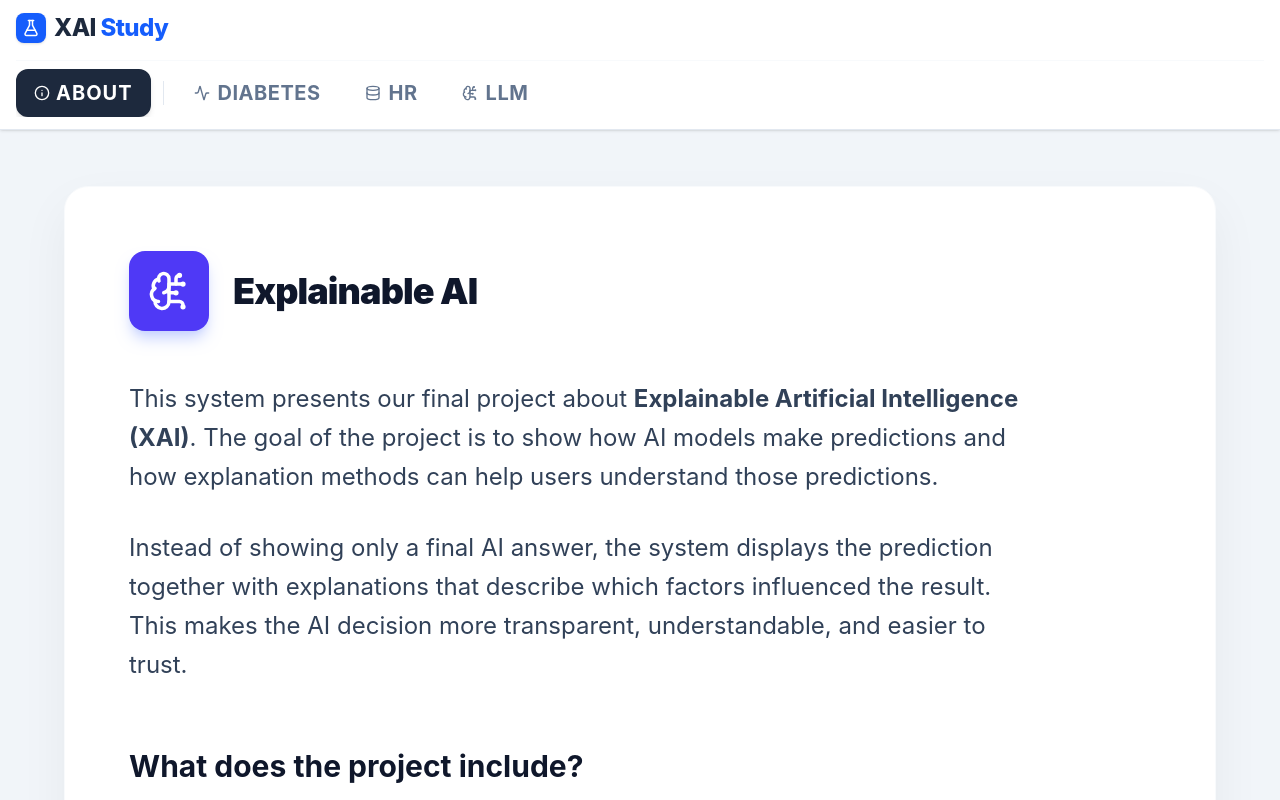
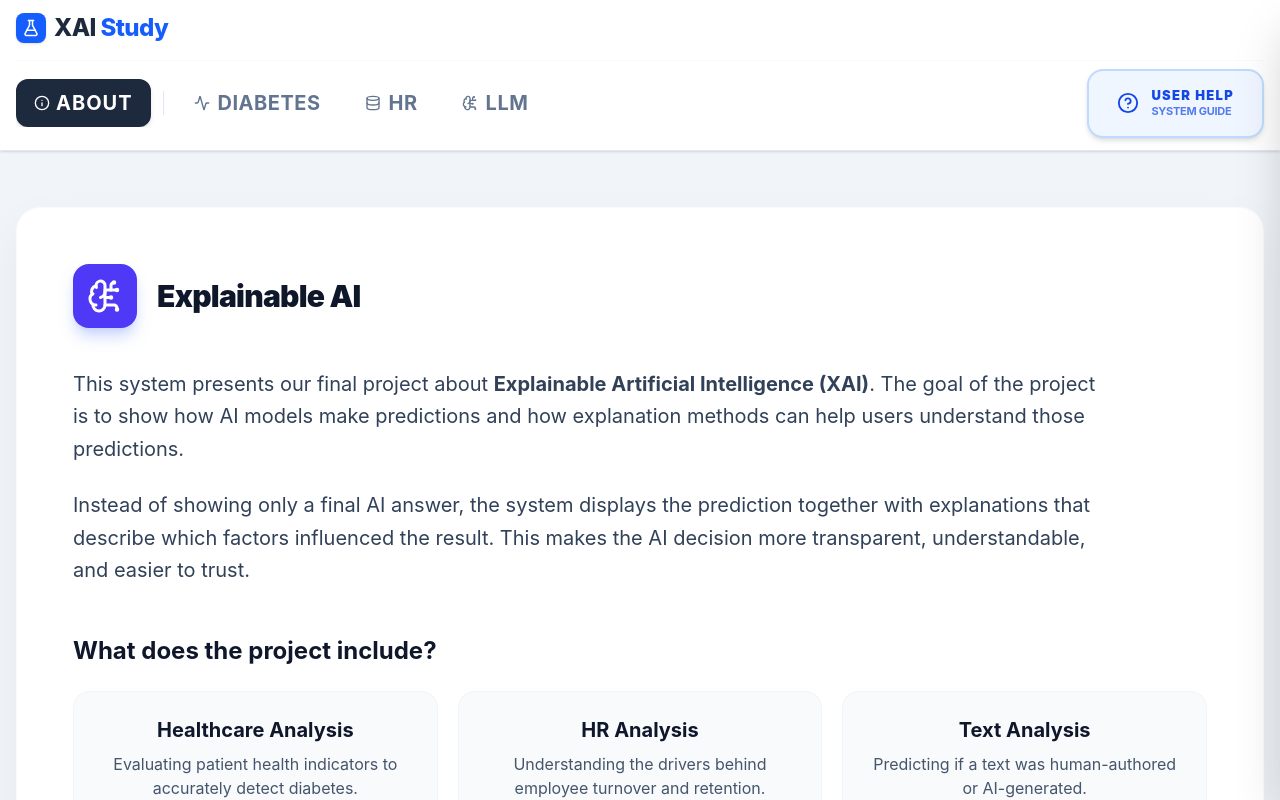
Before and after one commit to YardenNahum/XAI_Project_Development, a React (Vite) app in the folder XAI_Project/Frontend/: page /#/about in a window 1280 px wide. Built offline with nearby package versions, Linux system fonts and the light colour scheme.

Commit message:
about page and help button fix

```diff
--- a/XAI_Project/Frontend/Components/NavigationBar.jsx
+++ b/XAI_Project/Frontend/Components/NavigationBar.jsx
@@ -1,30 +1,24 @@
 import React from 'react';
 import { useNavigate, useLocation } from 'react-router-dom';
 import { useStudy } from './StudyContext.jsx';
-import { Check, FlaskConical, Info } from 'lucide-react';
+import { FlaskConical, Info } from 'lucide-react';
+import StudySteps from './UI/StudySteps.jsx';
+
 /**
- * Renders the navigation bar for the application.
- * The navigation bar includes the application logo, an "About" button, and buttons for each domain in the study.
- * @returns
+ * Navbar component that displays logo and domain navigation.
+ * StudySteps (Help Guide) is positioned on the opposite side of the domains.
  */
 const Navbar = () => {
   const navigate = useNavigate();
   const location = useLocation();
-  // Access study state and functions from context
-  const {
-    domainOrder,
-    titlesAndIConsMap
-  } = useStudy();
-
+  const { domainOrder, titlesAndIConsMap } = useStudy();
 
   return (
     <header className="bg-white border-b border-slate-200 shadow-sm sticky top-0 z-50">
       <div className="max-w-[1600px] mx-auto px-4 py-3 flex flex-col gap-4">
 
-        {/*logo*/}
+        {/* Top Row: Logo */}
         <div className="flex items-center gap-6">
-
-          {/* logo */}
           <div
             className="flex items-center gap-2 cursor-pointer shrink-0"
             onClick={() => navigate('/about')}
@@ -38,10 +32,12 @@ const Navbar = () => {
           </div>
         </div>
 
-        {/* about and domain navigation */}
-        <div className="flex items-center gap-2 overflow-x-auto no-scrollbar pt-2 border-t border-slate-50">
+        {/* Bottom Row: Domains (Left) and Help (Right) */}
+        <div className="flex items-center justify-between pt-2 border-t border-slate-50">
 
-          {/* About Button  */}
+          {/* Left Side: Navigation Buttons */}
+          <div className="flex items-center gap-2 overflow-x-auto no-scrollbar">
+            {/* About Button */}
             <button
               onClick={() => navigate('/about')}
               className={`flex items-center cursor-pointer gap-1.5 px-4 py-2 rounded-xl text-xl font-bold uppercase tracking-wider transition-all border-2
@@ -59,6 +55,7 @@ const Navbar = () => {
             {/* Domain buttons */}
             {domainOrder.map((id) => {
               const item = titlesAndIConsMap[id];
+              if (!item) return null;
               const Icon = item.icon;
               const isActive = location.pathname.includes(id);
               return (
@@ -77,6 +74,13 @@ const Navbar = () => {
               );
             })}
           </div>
+
+          {/* Right Side: Help Center Button (StudySteps) */}
+          <div className="shrink-0">
+            <StudySteps />
+          </div>
+
+        </div>
       </div>
     </header>
   );
--- a/XAI_Project/Frontend/Components/Pages/AboutPage.jsx
+++ b/XAI_Project/Frontend/Components/Pages/AboutPage.jsx
@@ -1,44 +1,48 @@
 import React from 'react';
 import { useNavigate } from 'react-router-dom';
+import { useStudy } from '../StudyContext'; // 1. Import the hook
 import {
   BrainCircuit,
   ArrowRight,
   BarChart3,
   SlidersHorizontal,
-  RefreshCw,
-  MousePointer2,
-  Lightbulb
+  RefreshCw
 } from 'lucide-react';
 
 import ExplanationCard from '../UI/ExplanationCard';
 
 export default function AboutPage() {
   const navigate = useNavigate();
+  const { domainOrder } = useStudy();
 
   const handleStart = () => {
-    navigate('/healthcare');
+    // Navigate to the first domain in the randomized list
+    if (domainOrder && domainOrder.length > 0) {
+      const firstDomain = domainOrder[0];
+      navigate(`/${firstDomain}`);
+    }
   };
 
   return (
-    <div className="max-w-6xl mx-auto bg-white rounded-3xl shadow-[0_20px_50px_rgba(0,0,0,0.05)] p-8 md:p-16 mt-6 md:mt-10 mb-24 lg:mb-12 border border-slate-50">
+    <div className="max-w-7xl mx-auto bg-white rounded-3xl shadow-[0_20px_50px_rgba(0,0,0,0.05)] p-8 md:p-14 mt-6 md:mt-10 mb-24 lg:mb-12 border border-slate-50">
 
       {/* Header Section */}
-      <div className="flex flex-col md:flex-row items-center gap-6 mb-12 text-center md:text-left">
-        <div className="w-20 h-20 bg-indigo-600 rounded-2xl flex items-center justify-center text-white shadow-lg shadow-indigo-200">
-          <BrainCircuit size={42} />
+      <div className="flex flex-col md:flex-row items-center gap-5 mb-10 text-center md:text-left">
+        <div className="w-16 h-16 bg-indigo-600 rounded-2xl flex items-center justify-center text-white shadow-lg shadow-indigo-200">
+          <BrainCircuit size={36} />
         </div>
         <div>
-          <h1 className="text-2xl md:text-4xl font-black text-slate-900 tracking-tight">
+          <h1 className="text-xl md:text-3xl font-black text-slate-900 tracking-tight">
             Explainable AI
           </h1>
         </div>
       </div>
 
       {/* Main Content */}
-      <div className="space-y-16">
+      <div className="space-y-12">
 
         {/* Project Explanation Text */}
-        <section className="max-w-4xl space-y-8 text-slate-700 text-xl md:text-2xl leading-relaxed">
+        <section className="max-w-5xl space-y-6 text-slate-700 text-lg md:text-xl leading-relaxed">
           <p>
             This system presents our final project about <strong>Explainable Artificial Intelligence (XAI)</strong>.
             The goal of the project is to show how AI models make predictions and how explanation methods can help users understand those predictions.
@@ -52,68 +56,65 @@ export default function AboutPage() {
 
         {/* Project Domains */}
         <section>
-          <h2 className="text-3xl font-bold text-slate-900 mb-8">What does the project include?</h2>
-          <div className="grid grid-cols-1 md:grid-cols-3 gap-6">
-            <div className="p-8 bg-slate-50 rounded-2xl border border-slate-100 flex flex-col items-center text-center group hover:bg-white hover:shadow-xl transition-all">
-              <h3 className="text-2xl font-bold mb-3 text-slate-900">Healthcare Analysis</h3>
-              <p className="text-slate-600 text-lg">Evaluating patient health indicators to accurately detect diabetes.</p>
+          <h2 className="text-2xl font-bold text-slate-900 mb-6">What does the project include?</h2>
+          <div className="grid grid-cols-1 md:grid-cols-3 gap-5">
+            <div className="p-6 bg-slate-50 rounded-2xl border border-slate-100 flex flex-col items-center text-center group hover:bg-white hover:shadow-xl transition-all">
+              <h3 className="text-xl font-bold mb-2 text-slate-900">Healthcare Analysis</h3>
+              <p className="text-slate-600 text-base">Evaluating patient health indicators to accurately detect diabetes.</p>
             </div>
 
-            <div className="p-8 bg-slate-50 rounded-2xl border border-slate-100 flex flex-col items-center text-center group hover:bg-white hover:shadow-xl transition-all">
-              <h3 className="text-2xl font-bold mb-3 text-slate-900">HR Analysis</h3>
-              <p className="text-slate-600 text-lg">Understanding the drivers behind employee turnover and retention.</p>
+            <div className="p-6 bg-slate-50 rounded-2xl border border-slate-100 flex flex-col items-center text-center group hover:bg-white hover:shadow-xl transition-all">
+              <h3 className="text-xl font-bold mb-2 text-slate-900">HR Analysis</h3>
+              <p className="text-slate-600 text-base">Understanding the drivers behind employee turnover and retention.</p>
             </div>
 
-            <div className="p-8 bg-slate-50 rounded-2xl border border-slate-100 flex flex-col items-center text-center group hover:bg-white hover:shadow-xl transition-all">
-              <h3 className="text-2xl font-bold mb-3 text-slate-900">Text Analysis</h3>
-              <p className="text-slate-600 text-lg">Predicting if a text was human-authored or AI-generated.</p>
+            <div className="p-6 bg-slate-50 rounded-2xl border border-slate-100 flex flex-col items-center text-center group hover:bg-white hover:shadow-xl transition-all">
+              <h3 className="text-xl font-bold mb-2 text-slate-900">Text Analysis</h3>
+              <p className="text-slate-600 text-base">Predicting if a text was human-authored or AI-generated.</p>
             </div>
           </div>
         </section>
 
         {/* How To Use */}
         <section>
-          <h2 className="text-4xl font-bold text-slate-900 mb-10 flex items-center gap-3">
+          <h2 className="text-3xl font-bold text-slate-900 mb-8">
             How to use the system
           </h2>
-          <div className="grid grid-cols-1 md:grid-cols-3 gap-10">
-            <div className="relative p-10 bg-indigo-50/40 rounded-3xl border border-indigo-100">
-              <span className="absolute -top-3 -left-3 w-9 h-9 bg-indigo-600 text-white rounded-full flex items-center justify-center font-bold text-lg shadow-md">1</span>
-              <div className="text-indigo-900 font-bold text-2xl mb-3 mt-1">Select Domain</div>
-              <p className="text-slate-600 text-xl leading-relaxed">Choose a dataset and a specific case to analyze.</p>
+          <div className="grid grid-cols-1 md:grid-cols-3 gap-8">
+            <div className="relative p-8 bg-indigo-50/40 rounded-3xl border border-indigo-100">
+              <span className="absolute -top-3 -left-3 w-8 h-8 bg-indigo-600 text-white rounded-full flex items-center justify-center font-bold text-base shadow-md">1</span>
+              <div className="text-indigo-900 font-bold text-xl mb-2 mt-1">Select Domain</div>
+              <p className="text-slate-600 text-lg leading-relaxed">Choose a dataset and a specific case to analyze.</p>
             </div>
 
-            <div className="relative p-10 bg-emerald-50/40 rounded-3xl border border-emerald-100">
-              <span className="absolute -top-3 -left-3 w-9 h-9 bg-emerald-600 text-white rounded-full flex items-center justify-center font-bold text-lg shadow-md">2</span>
-              <div className="text-emerald-900 font-bold text-2xl mb-3 mt-1">View Prediction</div>
-              <p className="text-slate-600 text-xl leading-relaxed">See the AI's final answer and the input variables.</p>
+            <div className="relative p-8 bg-emerald-50/40 rounded-3xl border border-emerald-100">
+              <span className="absolute -top-3 -left-3 w-8 h-8 bg-emerald-600 text-white rounded-full flex items-center justify-center font-bold text-base shadow-md">2</span>
+              <div className="text-emerald-900 font-bold text-xl mb-2 mt-1">View Prediction</div>
+              <p className="text-slate-600 text-lg leading-relaxed">See the AI's final answer and the input variables.</p>
             </div>
 
-            <div className="relative p-10 bg-blue-50/40 rounded-3xl border border-blue-100">
-              <span className="absolute -top-3 -left-3 w-9 h-9 bg-blue-600 text-white rounded-full flex items-center justify-center font-bold text-lg shadow-md">3</span>
-              <div className="text-blue-900 font-bold text-2xl mb-3 mt-1">Explore Logic</div>
-              <p className="text-slate-600 text-xl leading-relaxed">Toggle between XAI methods to reveal the reasoning.</p>
+            <div className="relative p-8 bg-blue-50/40 rounded-3xl border border-blue-100">
+              <span className="absolute -top-3 -left-3 w-8 h-8 bg-blue-600 text-white rounded-full flex items-center justify-center font-bold text-base shadow-md">3</span>
+              <div className="text-blue-900 font-bold text-xl mb-2 mt-1">Explore Logic</div>
+              <p className="text-slate-600 text-lg leading-relaxed">Toggle between XAI methods to reveal the reasoning.</p>
             </div>
           </div>
         </section>
 
-        {/* XAI Methods - With Bold First Paragraphs */}
+        {/* Explanation Methods */}
         <section>
-          <h2 className="text-3xl font-bold text-slate-900 mb-8 flex items-center gap-3">
+          <h2 className="text-2xl font-bold text-slate-900 mb-6 flex items-center gap-3">
             Explanation Methods
           </h2>
-          <div className="grid grid-cols-1 lg:grid-cols-3 gap-8">
-
-            {/* SHAP */}
+          <div className="grid grid-cols-1 lg:grid-cols-3 gap-6">
             <ExplanationCard
-              className="p-8 hover:shadow-2xl transition-all border border-slate-100"
               icon={BarChart3}
-              title={<span className="text-3xl font-bold">SHAP</span>}
+              title={<span className="text-2xl font-bold">SHAP</span>}
               colorClass="text-indigo-600"
               description={
-                <div className="text-lg mt-3 text-slate-600 space-y-3 text-left">
-                  <p className="font-bold text-slate-800">The SHAP chart shows how much each specific employee feature contributes to the final prediction.</p>
-                  <ul className="list-disc list-inside space-y-1 ml-1 leading-relaxed">
+                <div className="text-base mt-2 text-slate-600 space-y-2 text-left leading-relaxed">
+                  <p className="font-bold text-slate-800">The SHAP chart shows how much each specific feature contributes to the final prediction.</p>
+                  <ul className="list-disc list-inside space-y-1 ml-1">
                     <li>Features are ranked by total impact.</li>
                     <li>The length of the bar shows the influence.</li>
                     <li>The value (+/-) shows the exact contribution.</li>
@@ -121,47 +122,40 @@ export default function AboutPage() {
                 </div>
               }
             />
-
-            {/* LIME */}
             <ExplanationCard
-              className="p-8 hover:shadow-2xl transition-all border border-slate-100"
               icon={SlidersHorizontal}
-              title={<span className="text-3xl font-bold">LIME</span>}
+              title={<span className="text-2xl font-bold">LIME</span>}
               colorClass="text-emerald-600"
               description={
-                <div className="text-lg mt-3 text-slate-600 leading-relaxed text-left space-y-3">
-                  <p className="font-bold text-slate-800">LIME shows exactly which feature of the information influenced this specific outcome the most.</p>
-                  <p>Each feature is given a score, some add weight pushing toward the final decision, while others remove weight from it. This allows you to see exactly why the AI made this specific prediction.</p>
+                <div className="text-base mt-2 text-slate-600 leading-relaxed text-left space-y-2">
+                  <p className="font-bold text-slate-800">LIME shows exactly which feature influenced this specific outcome the most.</p>
+                  <p>Each feature is given a score: some add weight pushing toward the final decision, while others remove weight from it.</p>
                 </div>
               }
             />
-
-            {/* DiCE */}
             <ExplanationCard
-              className="p-8 hover:shadow-2xl transition-all border border-slate-100"
               icon={RefreshCw}
-              title={<span className="text-3xl font-bold">DiCE</span>}
+              title={<span className="text-2xl font-bold">DiCE</span>}
               colorClass="text-blue-600"
               description={
-                <div className="text-lg mt-3 text-slate-600 leading-relaxed text-left space-y-3">
+                <div className="text-base mt-2 text-slate-600 leading-relaxed text-left space-y-2">
                   <p className="font-bold text-slate-800">The DiCE table explains the AI's decision by providing "what-if" scenarios.</p>
-                  <p>Instead of showing what caused the current prediction, it shows exactly what minimum changes to the data that would be needed to flip the AI's decision to the opposite outcome.</p>
+                  <p>It shows exactly what minimum changes to the data would be needed to flip the AI's decision to the opposite outcome.</p>
                 </div>
               }
             />
-
           </div>
         </section>
 
       </div>
 
       {/* CTA Button */}
-      <div className="mt-20 flex flex-col items-center gap-4">
+      <div className="mt-16 flex flex-col items-center gap-4">
         <button
           onClick={handleStart}
-          className="group w-full md:w-auto bg-slate-900 hover:bg-indigo-600 text-white text-2xl font-bold py-6 px-16 rounded-2xl flex items-center justify-center gap-4 transition-all active:scale-95 shadow-2xl shadow-indigo-100 cursor-pointer"
+          className="group w-full md:w-auto bg-slate-900 hover:bg-indigo-600 text-white text-xl font-bold py-5 px-14 rounded-2xl flex items-center justify-center gap-3 transition-all active:scale-95 shadow-2xl shadow-indigo-100 cursor-pointer"
         >
-          Start Analysis <ArrowRight size={28} className="group-hover:translate-x-2 transition-transform" />
+          Start Analysis <ArrowRight size={24} className="group-hover:translate-x-2 transition-transform" />
         </button>
       </div>
     </div>
--- a/XAI_Project/Frontend/Components/Pages/SystemsPage.jsx
+++ b/XAI_Project/Frontend/Components/Pages/SystemsPage.jsx
@@ -5,7 +5,6 @@ import ShapCard from '../UI/Shap/ShapCard.jsx';
 import LimeCard from '../UI/Lime/LimeCard.jsx';
 import DiceCard from '../UI/Dice/DiceCard.jsx';
 import { fetchReport } from '../../Services/Reports_Service.jsx';
-import StudySteps from '../UI/StudySteps.jsx';
 // Mapping for initial predictions based on domain
 const predictionMap = { 'Diabities_System': 1, 'HR_Report': 4, 'LLM_Report': 1000 };
 
@@ -81,11 +80,6 @@ export default function DomainPage() {
       <div className={`transition-all duration-300 p-6 lg:p-12 ${isHelpOpen ? 'mr-[400px]' : 'mr-0'}`}>
           <div className="max-w-none mx-0 space-y-8 flex flex-col items-start">
 
-          {/* Help Center Bar */}
-          <div className="w-full">
-            <StudySteps onHelpClick={() => setIsHelpOpen(!isHelpOpen)} />
-          </div>
-
           {/* AI Prediction Card */}
           <div className="w-full bg-white border-2 border-slate-200 rounded-[3rem] p-10 lg:p-14 shadow-md space-y-10">
             <div className="flex items-center gap-8 border-b-2 border-slate-50 pb-8">
--- a/XAI_Project/Frontend/Components/UI/StudySteps.jsx
+++ b/XAI_Project/Frontend/Components/UI/StudySteps.jsx
@@ -1,54 +1,29 @@
 import React, { useState } from 'react';
 import { HelpCircle, Brain, Zap, Target, X } from 'lucide-react';
-/**
- * StudySteps component that provides an overview of the different explanation methods (SHAP, LIME, DiCE)
- * used in the study, along with a help guide that explains how to interpret each type of explanation.
- * @returns
- */
+
 export default function StudySteps() {
   const [isHelpOpen, setIsHelpOpen] = useState(false);
-  // Mapping for the guide icons and colors
-  const guides = [
-    { id: 1, label: "Global Impact (SHAP)", icon: <Brain size={14} />, color: "text-indigo-700", bg: "bg-indigo-600" },
-    { id: 2, label: "Local Reasoning (LIME)", icon: <Zap size={14} />, color: "text-orange-700", bg: "bg-orange-500" },
-    { id: 3, label: "What-If Analysis (DiCE)", icon: <Target size={14} />, color: "text-emerald-700", bg: "bg-emerald-600" }
-  ];
 
   return (
     <>
-    {/* Header with Guide and Help Button */}
-      <nav className="w-full bg-white border-2 border-slate-200 p-8 rounded-[2.5rem] shadow-sm text-left">
-        <div className="max-w-7xl mx-auto flex flex-wrap items-center justify-between gap-4">
-          <div className="flex flex-wrap items-center gap-10">
-            {guides.map((guide) => (
-              <div key={guide.id} className="flex items-center gap-4">
-                <div className={`flex items-center justify-center w-10 h-10 rounded-xl shadow-sm ${guide.bg} text-white shrink-0`}>
-                  {guide.icon}
-                </div>
-                <span className={`text-sm font-black uppercase tracking-wider ${guide.color}`}>
-                  {guide.label}
-                </span>
-              </div>
-            ))}
-          </div>
-          {/* Help Button */}
+      {/* Resized Bluish Help Button */}
+      <div className="flex justify-start">
         <button
           onClick={() => setIsHelpOpen(true)}
-            className="group flex items-center gap-3 px-8 py-5 bg-slate-900 text-white rounded-2xl cursor-pointer hover:bg-indigo-600 transition-all shadow-xl active:scale-95"
+          className="group flex items-center gap-3 px-7 py-4 bg-blue-50 border-2 border-blue-200 text-blue-700 rounded-2xl cursor-pointer hover:bg-blue-100 transition-all shadow-md active:scale-95"
         >
-            <HelpCircle size={24} />
+          <HelpCircle size={22} />
           <div className="flex flex-col items-start text-left">
-              <span className="text-xs font-black uppercase tracking-[0.2em]">Open System</span>
-              <span className="text-[10px] font-bold opacity-70 uppercase tracking-widest">Help Guide</span>
+            <span className="text-[13px] font-black uppercase tracking-widest leading-tight">User Help</span>
+            <span className="text-[11px] font-bold opacity-70 uppercase tracking-tight">System Guide</span>
           </div>
         </button>
       </div>
-      </nav>
 
       {/* Help Sidebar */}
       <div className={`fixed top-0 right-0 h-full w-[450px] bg-white border-l-2 border-slate-200 shadow-2xl transition-transform duration-300 z-[100] p-12 overflow-y-auto ${isHelpOpen ? 'translate-x-0' : 'translate-x-full'}`}>
         <div className="flex items-center justify-between mb-16">
-          <h2 className="text-3xl font-black text-black uppercase tracking-tighter">System Guide</h2>
+          <h2 className="text-3xl font-black text-black uppercase tracking-tighter text-left">System Guide</h2>
           <button onClick={() => setIsHelpOpen(false)} className="p-2 cursor-pointer hover:bg-slate-100 rounded-full transition-all">
             <X size={28} className="text-black" />
           </button>
@@ -57,11 +32,11 @@ export default function StudySteps() {
         <div className="space-y-12 text-left">
           {/* SHAP Section */}
           <section className="space-y-5">
-            <div className="flex items-center gap-3 border-b border-slate-200 pb-3">
+            <div className="flex items-center gap-3 border-b-2 border-slate-200 pb-3">
               <Brain size={24} className="text-indigo-600 shrink-0" />
-              <h3 className="font-black text-2xl uppercase tracking-tight text-black">SHAP (Global)</h3>
+              <h3 className="font-black text-2xl uppercase tracking-tight text-black text-left">SHAP (Global)</h3>
             </div>
-            <div className="space-y-4 text-black text-[18px] leading-relaxed">
+            <div className="space-y-4 text-black text-[18px] leading-relaxed text-left">
               <p className="font-bold">
                 The SHAP chart shows how much each specific patient feature contributes to the final prediction.
               </p>
@@ -84,11 +59,11 @@ export default function StudySteps() {
 
           {/* LIME Section */}
           <section className="space-y-5">
-            <div className="flex items-center gap-3 border-b border-slate-200 pb-3">
+            <div className="flex items-center gap-3 border-b-2 border-slate-200 pb-3">
               <Zap size={24} className="text-orange-500 shrink-0" />
-              <h3 className="font-black text-2xl uppercase tracking-tight text-black">LIME (Local)</h3>
+              <h3 className="font-black text-2xl uppercase tracking-tight text-black text-left">LIME (Local)</h3>
             </div>
-            <div className="space-y-4 text-black text-[18px] leading-relaxed">
+            <div className="space-y-4 text-black text-[18px] leading-relaxed text-left">
               <p className="font-bold">
                 LIME shows exactly which feature of the information influenced this specific outcome the most.
               </p>
@@ -100,11 +75,11 @@ export default function StudySteps() {
 
           {/* DiCE Section */}
           <section className="space-y-5">
-            <div className="flex items-center gap-3 border-b border-slate-200 pb-3">
+            <div className="flex items-center gap-3 border-b-2 border-slate-200 pb-3">
               <Target size={24} className="text-emerald-600 shrink-0" />
-              <h3 className="font-black text-2xl uppercase tracking-tight text-black">DiCE (What-If)</h3>
+              <h3 className="font-black text-2xl uppercase tracking-tight text-black text-left">DiCE (What-If)</h3>
             </div>
-            <div className="space-y-4 text-black text-[18px] leading-relaxed">
+            <div className="space-y-4 text-black text-[18px] leading-relaxed text-left">
               <p className="font-bold">
                 The DiCE table explains the AI's decision by providing "what-if" scenarios.
               </p>
```
Lines whose indentation alone changed are shown as unchanged.
